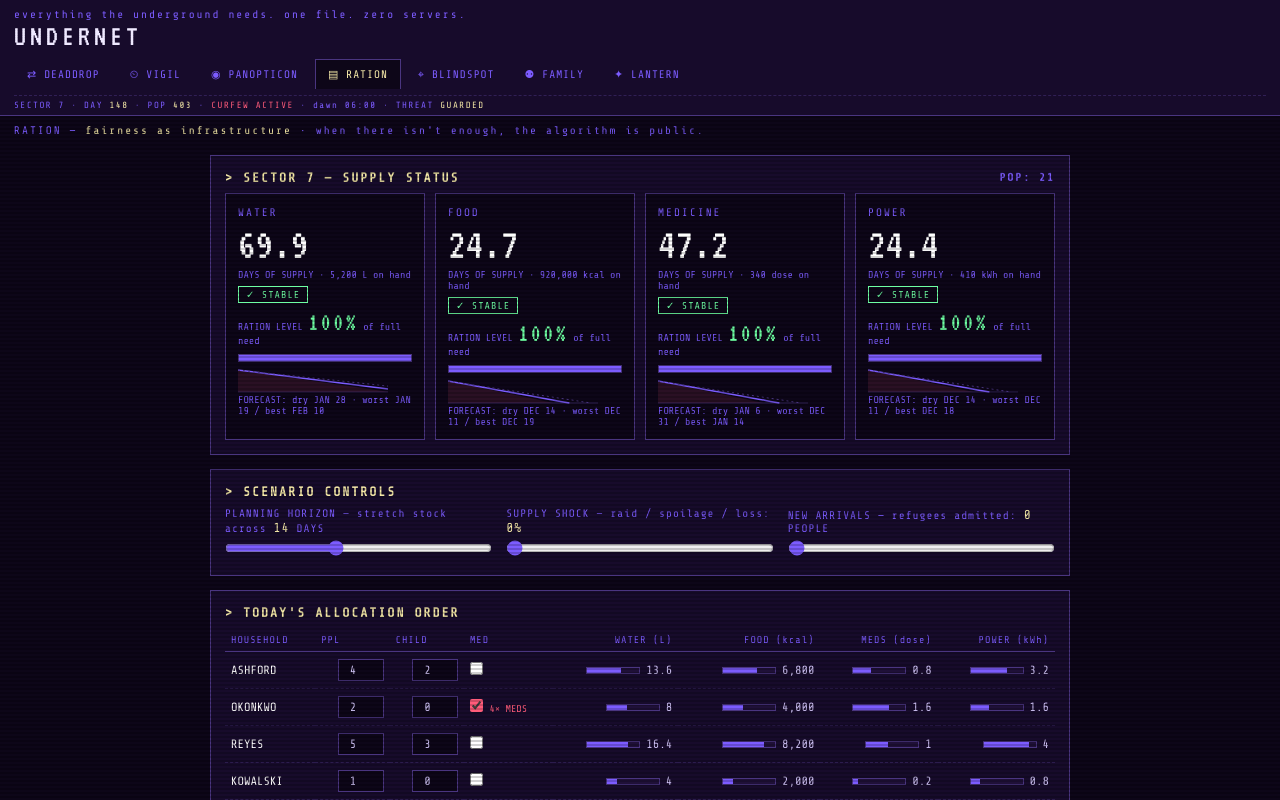
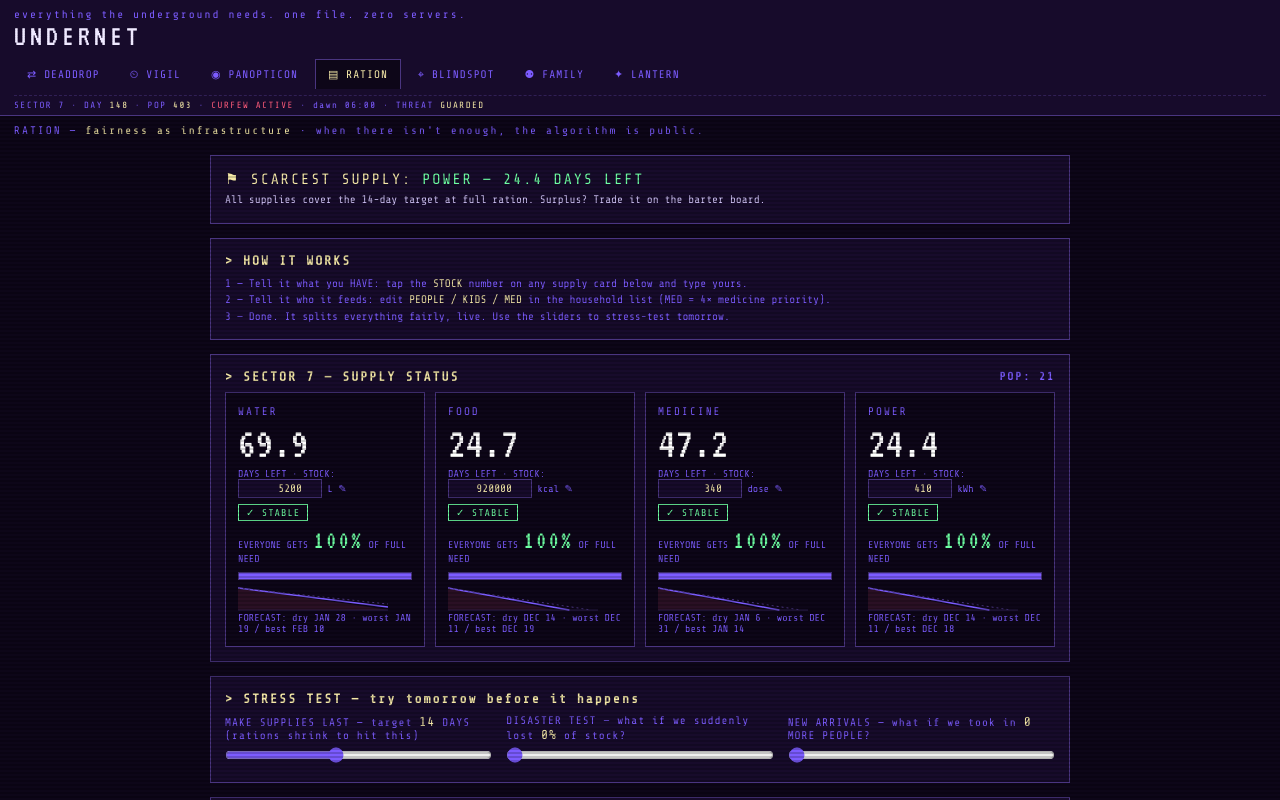
Before and after one commit to useeph/undernet, a plain HTML site: page index.html in a window 1280 px wide. Both pictures are taken after a click on the button "▤ RATION". Drawn offline with nearby package versions, Linux system fonts and the light colour scheme.

Commit message:
RATION usability: plain-language verdict, editable stock, how-it-works guide, renamed controls
Co-Authored-By: Claude Fable 5 <noreply@anthropic.com>
Claude-Session: https://claude.ai/code/session_012DW5XucUXD7XyxuVCn7ZGo

```diff
--- a/index.html
+++ b/index.html
@@ -188,6 +188,8 @@
   #rt button{margin-top:10px;margin-right:6px}
   #rt .rationlevel{font-family:var(--display);font-size:26px;letter-spacing:2px}
   #rt .tablewrap{overflow-x:auto}
+  #rt .stockedit{width:84px;padding:2px 4px;font-size:11px;background:var(--panel);
+    border:1px solid var(--purple-dim);color:var(--accent);text-align:right;display:inline-block}
 
   /* ---------- BLINDSPOT ---------- */
   #bs #stats{display:flex;gap:12px;font-size:10px;color:var(--purple);padding:8px 14px 0;flex-wrap:wrap}
@@ -465,34 +467,49 @@
   <div class="pagewrap"><div class="pageinner wide">
 
     <div class="box">
+      <div class="pp-type" style="font-size:15px" id="rt-verdict">—</div>
+      <div class="hint" id="rt-verdict2" style="margin-top:4px;color:var(--text)"></div>
+    </div>
+
+    <div class="box">
+      <h2>&gt; HOW IT WORKS</h2>
+      <div class="hint">
+        1 — Tell it what you HAVE: tap the <span class="accent">STOCK</span> number on any supply card below and type yours.<br>
+        2 — Tell it who it feeds: edit <span class="accent">PEOPLE / KIDS / MED</span> in the household list (MED = 4× medicine priority).<br>
+        3 — Done. It splits everything fairly, live. Use the sliders to stress-test tomorrow.
+      </div>
+    </div>
+
+    <div class="box">
       <h2>&gt; SECTOR 7 — SUPPLY STATUS <span class="hint" style="float:right" id="pop"></span></h2>
       <div class="tiles" id="tiles"></div>
     </div>
 
     <div class="box">
-      <h2>&gt; SCENARIO CONTROLS</h2>
+      <h2>&gt; STRESS TEST — try tomorrow before it happens</h2>
       <div class="controls">
         <div>
-          <label>PLANNING HORIZON — stretch stock across <span class="ctlval" id="hz-v">14</span> DAYS</label>
+          <label>MAKE SUPPLIES LAST — target <span class="ctlval" id="hz-v">14</span> DAYS (rations shrink to hit this)</label>
           <input type="range" id="hz" min="3" max="30" value="14">
         </div>
         <div>
-          <label>SUPPLY SHOCK — raid / spoilage / loss: <span class="ctlval" id="shock-v">0%</span></label>
+          <label>DISASTER TEST — what if we suddenly lost <span class="ctlval" id="shock-v">0%</span> of stock?</label>
           <input type="range" id="shock" min="0" max="60" value="0">
         </div>
         <div>
-          <label>NEW ARRIVALS — refugees admitted: <span class="ctlval" id="arrivals-v">0</span> PEOPLE</label>
+          <label>NEW ARRIVALS — what if we took in <span class="ctlval" id="arrivals-v">0</span> MORE PEOPLE?</label>
           <input type="range" id="arrivals" min="0" max="40" value="0">
         </div>
       </div>
     </div>
 
     <div class="box">
-      <h2>&gt; TODAY'S ALLOCATION ORDER</h2>
+      <h2>&gt; TODAY'S SHARES — what each household collects</h2>
+      <div class="hint" style="margin-bottom:8px">Tap any number to edit — every share recomputes instantly, and everyone gets the same math.</div>
       <div class="tablewrap">
         <table id="alloc-table">
           <thead>
-            <tr><th>HOUSEHOLD</th><th>PPL</th><th>CHILD</th><th>MED</th>
+            <tr><th>HOUSEHOLD</th><th>PEOPLE</th><th>KIDS</th><th>MED?</th>
                 <th style="text-align:right">WATER (L)</th><th style="text-align:right">FOOD (kcal)</th>
                 <th style="text-align:right">MEDS (dose)</th><th style="text-align:right">POWER (kWh)</th></tr>
           </thead>
@@ -1463,6 +1480,15 @@ UN.register('ration', $('rt'), function(){
     { key:'meds',  name:'MEDICINE', unit:'dose', stock:340,  rate:0.2,  childFactor:1,   medMult:4 },
     { key:'power', name:'POWER',  unit:'kWh',  stock:410,    rate:0.8,  childFactor:1,   medMult:1 },
   ];
+  /* stock is editable and remembered on this device */
+  try{
+    const s = JSON.parse(localStorage.getItem('undernet-ration-stock'));
+    if (s) resources.forEach(r => { if (typeof s[r.key] === 'number' && s[r.key] >= 0) r.stock = s[r.key]; });
+  }catch(e){}
+  function saveStock(){
+    try{ localStorage.setItem('undernet-ration-stock',
+      JSON.stringify(Object.fromEntries(resources.map(r => [r.key, r.stock])))); }catch(e){}
+  }
   let households = [
     { name:'ASHFORD', people:4, children:2, med:false },
     { name:'OKONKWO', people:2, children:0, med:true  },
@@ -1536,16 +1562,35 @@ UN.register('ration', $('rt'), function(){
       return '<div class="tile">' +
         '<div class="rname">' + d.r.name + '</div>' +
         '<div class="days">' + (isFinite(d.days) ? d.days.toFixed(1) : '∞') + '</div>' +
-        '<div class="unit">DAYS OF SUPPLY · ' + fmt(d.stock, d.r.unit) + ' ' + d.r.unit + ' on hand</div>' +
+        '<div class="unit">DAYS LEFT · STOCK: <input class="stockedit" data-k="' + d.r.key + '" type="number" min="0" value="' + Math.round(d.r.stock) + '"> ' + d.r.unit + ' ✎</div>' +
         '<span class="chip ' + st[0] + '">' + st[1] + '</span>' +
-        '<div class="unit" style="margin-top:6px">RATION LEVEL <span class="rationlevel" style="color:' +
+        '<div class="unit" style="margin-top:6px">EVERYONE GETS <span class="rationlevel" style="color:' +
           (d.factor < 0.6 ? 'var(--warn)' : d.factor < 0.9 ? 'var(--accent)' : 'var(--ok)') + '">' +
-          Math.round(d.factor*100) + '%</span> of full need</div>' +
+          Math.round(d.factor*100) + '%</span> OF FULL NEED</div>' +
         '<div class="stockbar" title="stock remaining vs original"><i style="width:' + pct + '%"></i></div>' +
         (fc ? fc.svg + '<div class="unit">FORECAST: dry ' + fc.fdate(fc.dry) +
           ' · worst ' + fc.fdate(fc.early) + ' / best ' + fc.fdate(fc.late) + '</div>' : '') +
         '</div>';
     }).join('');
+    /* editable stock */
+    $('tiles').querySelectorAll('.stockedit').forEach(inp => {
+      inp.addEventListener('change', () => {
+        const r = resources.find(x => x.key === inp.dataset.k);
+        r.stock = Math.max(0, parseFloat(inp.value) || 0);
+        saveStock(); render();
+      });
+    });
+    /* bottom line, in words */
+    const worst = data.reduce((a, b) => b.days < a.days ? b : a);
+    const wst = statusOf(worst.days);
+    $('rt-verdict').innerHTML = '⚑ SCARCEST SUPPLY: <span style="color:' +
+      (wst[0] === 'critical' ? 'var(--warn)' : wst[0] === 'caution' ? 'var(--accent)' : 'var(--ok)') + '">' +
+      worst.r.name + ' — ' + (isFinite(worst.days) ? worst.days.toFixed(1) : '∞') + ' DAYS LEFT</span>';
+    const hz = parseInt($('hz').value, 10);
+    const rationed = data.filter(d => d.factor < 1);
+    $('rt-verdict2').textContent = rationed.length ?
+      'To last ' + hz + ' days, rations are cut: ' + rationed.map(d => d.r.name + ' → ' + Math.round(d.factor * 100) + '%').join(' · ') + '. Add stock, or lower the target.' :
+      'All supplies cover the ' + hz + '-day target at full ration. Surplus? Trade it on the barter board.';
     const maxAmt = {};
     data.forEach(d => maxAmt[d.r.key] = Math.max(...d.alloc.map(a => a.amt), 1));
     const hhs = data[0].alloc.map(a => a.hh);
```
